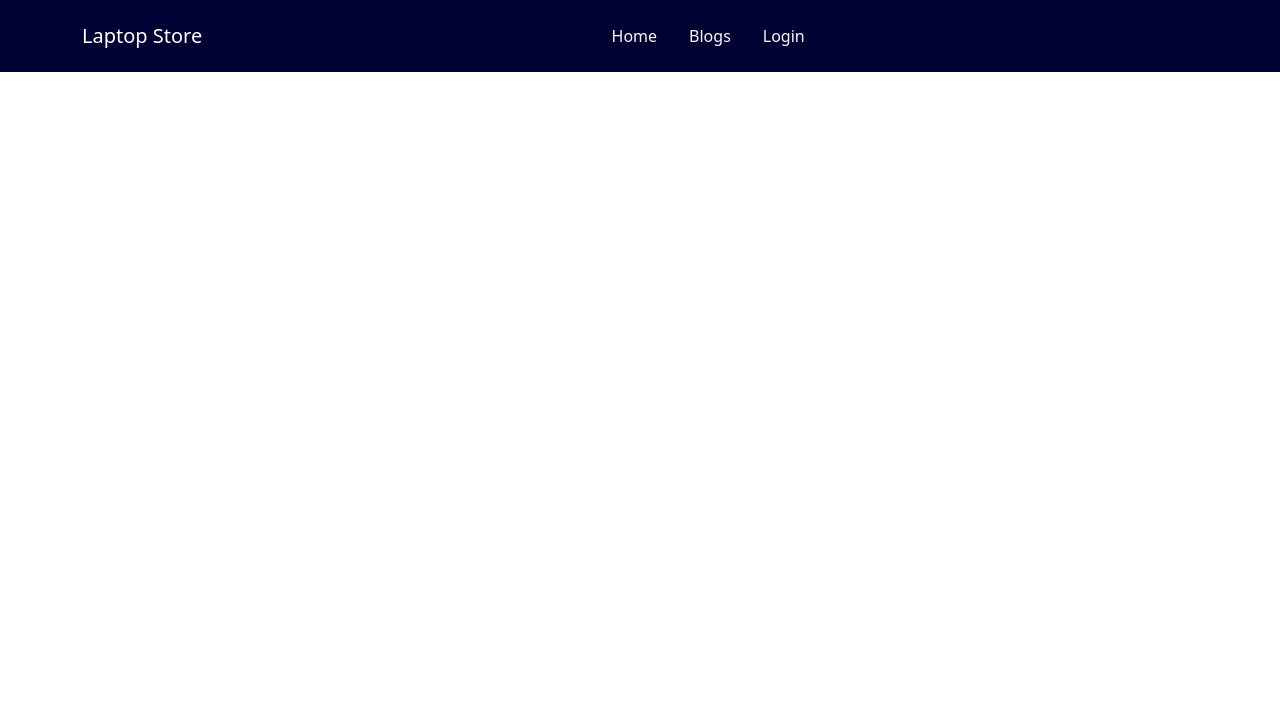
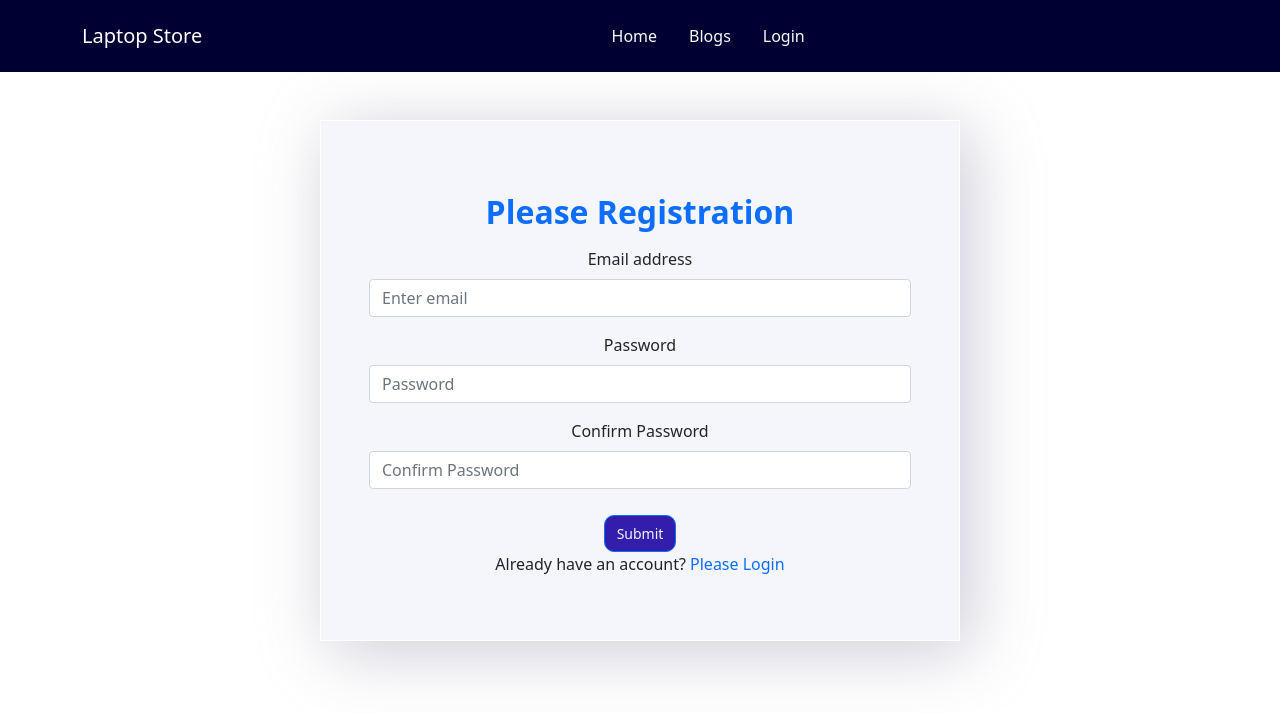
Before and after one commit to akila-niasa/WareHouse-client-side, a React (Create React App) app: page /register in a window 1280 px wide. Shown: the top 714 px of the page. Built offline with nearby package versions, Linux system fonts and the light colour scheme.

Commit message:
register page added

```diff
--- a/src/App.js
+++ b/src/App.js
@@ -9,6 +9,7 @@ import Footer from './components/Footer/Footer';
 import Blogs from './components/Blogs/Blogs';
 import Login from './components/Login/Login';
 import RequireAuth from './components/RequireAuth/RequireAuth';
+import Register from './components/Register/Register';
 
 function App() {
   return (
@@ -21,6 +22,7 @@ function App() {
       </RequireAuth>}/>
       <Route path='/blogs' element={<Blogs/>}/>
       <Route path='/login' element={<Login/>}/>
+      <Route path='/register' element={<Register/>}/>
     </Routes>
     <Footer/>
     </div>
--- /dev/null
+++ b/src/components/Register/Register.css
@@ -0,0 +1,26 @@
+.Card {
+
+    background: #F4F6FB;
+    border: 1px solid white;
+    box-shadow: 10px 10px 64px 0px rgba(180, 180, 207, 0.75);
+    -webkit-box-shadow: 10px 10px 64px 0px rgba(186, 186, 202, 0.75);
+    -moz-box-shadow: 10px 10px 64px 0px rgba(208, 208, 231, 0.75);
+   }
+   .Button {
+    margin-top: 10px;
+    font-size: 14px;
+    border-radius: 30px;
+    border-radius: 10px;
+    padding: 7px 12px;
+    font-weight: 500;
+    color: whitesmoke;
+    background:#331eab ;
+    box-shadow: inset 0 0 0 0 #725AC1
+   }
+
+  .Button:hover {
+    background-color: #5f5f9c;
+   }
+   .Button:active {
+    transform: scale(0.9);
+   }
--- a/src/components/Register/Register.js
+++ b/src/components/Register/Register.js
@@ -1,9 +1,70 @@
-import React from 'react';
+import React, { useState } from 'react';
+import { Button, Form } from 'react-bootstrap';
+import { useCreateUserWithEmailAndPassword } from 'react-firebase-hooks/auth';
+import { Link, useLocation, useNavigate } from 'react-router-dom';
+import auth from '../../firebase.init';
+import './Register.css'
 
 const Register = () => {
+    const [email, setEmail] = useState('')
+    const [password, setPassword] = useState('')
+    const [confirmPassword, setConfirmPassword] = useState('')
+    const navigate = useNavigate()
+    let location = useLocation();
+    let errorElement;
+    let from = location.state?.from?.pathname || "/";
+
+    const [
+        createUserWithEmailAndPassword,
+        user,
+        loading,
+        error,
+    ] = useCreateUserWithEmailAndPassword(auth, { sendEmailVerification: true });
+
+    const handleEmail = event => {
+        setEmail(event.target.value);
+    }
+    const handlePassword = event => {
+        setPassword(event.target.value)
+    }
+    const handleConfirmPassword = event => {
+        setConfirmPassword(event.target.value)
+    }
+
+    const handleSubmit = event => {
+        event.preventDefault()
+        createUserWithEmailAndPassword(email, password)
+    }
+    if(user){
+        navigate(from, { replace: true })
+    }
     return (
-        <div>
+        <div className='container Card w-50 mx-auto p-5 mt-5 mb-5'>
+            <h2 className='text-primary fw-bold text-center mt-4 mb-3'>Please Registration</h2>
+            <Form onSubmit={handleSubmit}>
+                <Form.Group className="mb-3" controlId="formBasicEmail">
+                    <Form.Label>Email address</Form.Label>
+                    <Form.Control onBlur={handleEmail} type="email" placeholder="Enter email" required />
+                </Form.Group>
 
+                <Form.Group className="mb-3" >
+                    <Form.Label>Password</Form.Label>
+                    <Form.Control onBlur={handlePassword} type="password" placeholder="Password" required />
+                </Form.Group>
+
+                <Form.Group className="mb-3" >
+                    <Form.Label>Confirm Password</Form.Label>
+                    <Form.Control onBlur={handleConfirmPassword} type="password" placeholder="Confirm Password" required />
+                </Form.Group>
+                {/* <p className='text-danger'>{error?.message}</p> */}
+                <Button className='Button' variant="primary" type="submit">
+                    Submit
+                </Button>
+
+            </Form>
+
+
+            <p>Already have an account? <Link to="/login" className='text-primary mt-5 pe-auto text-decoration-none'>Please Login</Link> </p>
         </div>
     );
 };
```
